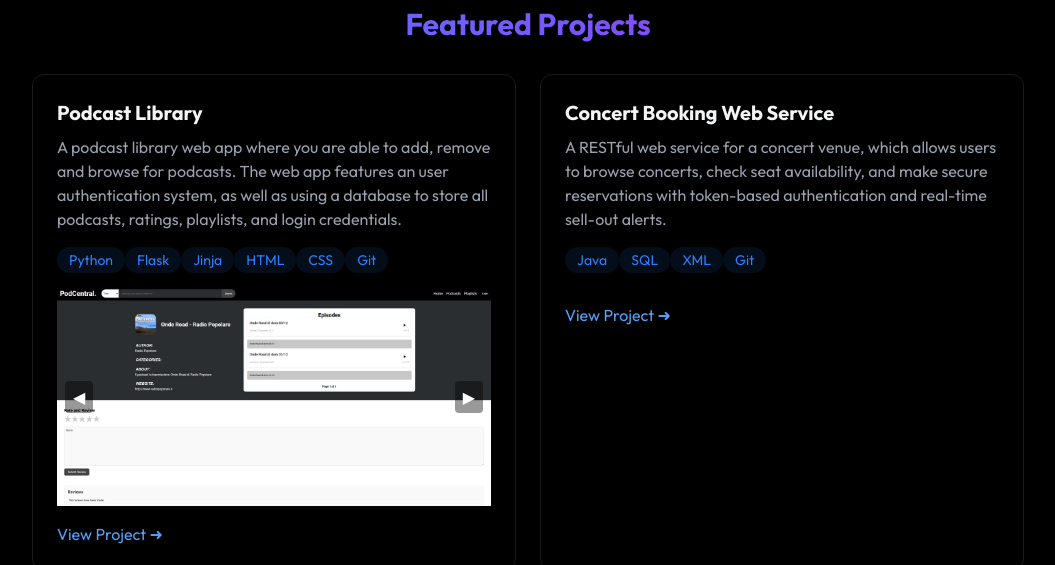
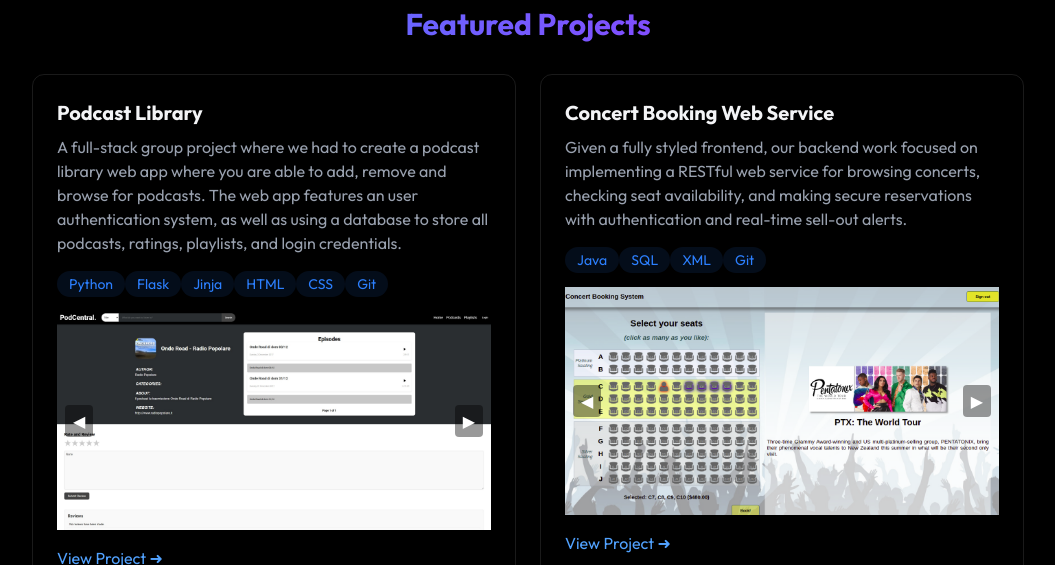
Before and after one commit to Bigmonterss/self-portfolio-project-2025, a React (Vite) app: page / in a window 1280 px wide. Shown: the part 2200-2765 px from the top of the page, without its empty margins (112-1167 px from the left). Built offline with nearby package versions, Linux system fonts and the light colour scheme.

Commit message:
FIX: carousel
fixed and updated so it includes more images.

```diff
--- a/src/components/ImageCarousel.jsx
+++ b/src/components/ImageCarousel.jsx
@@ -5,9 +5,13 @@ import podcastImage2 from '../assets/images/podcast/podcast-image2.jpg';
 import podcastImage3 from '../assets/images/podcast/podcast-image3.jpg';
 import landingPage from '../assets/images/prototype/landing.png';
 import registerPage from '../assets/images/prototype/register.png';
+import concertImage1 from '../assets/images/concert/booking-page.png';
+import concertImage2 from '../assets/images/concert/concerts-page.png';
+import concertImage3 from '../assets/images/concert/view-performer.png';
 
 const podcastImages = [podcastImage1, podcastImage2, podcastImage3];
 const prototypeImages = [landingPage, registerPage];
+const concertImages = [concertImage1, concertImage2, concertImage3];
 
 export const ImageCarousel = ({ images }) => {
     const [currentImage, setCurrentImage] = useState(0);
@@ -55,4 +59,4 @@ export const ImageCarousel = ({ images }) => {
 };
 
 // Export images too, if you want to import them from here
-export { podcastImages, prototypeImages };
+export { podcastImages, prototypeImages, concertImages };
--- a/src/components/sections/Projects.jsx
+++ b/src/components/sections/Projects.jsx
@@ -1,5 +1,5 @@
 import { RevealOnScroll } from "../RevealOnScroll";
-import { ImageCarousel, podcastImages, prototypeImages } from '../ImageCarousel';
+import { ImageCarousel, podcastImages, prototypeImages, concertImages } from '../ImageCarousel';
 
 export const Projects = () => {
 
@@ -15,7 +15,7 @@ export const Projects = () => {
                     <div className="p-6 rounded-xl border border-white/10 hover:-translate-y-1 hover:border-blue-500/30 hover:shadow-[0_2px_8px_rgba(59, 130, 246, 0.2)]">
                         <h3 className="text-xl font-bold mb-2">Podcast Library</h3>
                         <p className="text-gray-400 mb-4">
-                            A podcast library web app where you are able to add, remove and browse for podcasts.
+                            A full-stack group project where we had to create a podcast library web app where you are able to add, remove and browse for podcasts.
                             The web app features an user authentication system, as well as using a database to store all podcasts, ratings, playlists, and login credentials.
                         </p>
                         <div className="mb-4">
@@ -45,7 +45,7 @@ export const Projects = () => {
                     <div className="p-6 rounded-xl border border-white/10 hover:-translate-y-1 hover:border-blue-500/30 hover:shadow-[0_2px_8px_rgba(59, 130, 246, 0.2)]">
                         <h3 className="text-xl font-bold mb-2">Concert Booking Web Service</h3>
                         <p className="text-gray-400 mb-4">
-                            A RESTful web service for a concert venue, which allows users to browse concerts, check seat availability, and make secure reservations with token-based authentication and real-time sell-out alerts.
+                            Given a fully styled frontend, our backend work focused on implementing a RESTful web service for browsing concerts, checking seat availability, and making secure reservations with authentication and real-time sell-out alerts.
                         </p>
                         <div className="mb-4">
                             {["Java", "SQL", "XML", "Git"].map((tech, key) => (
@@ -56,7 +56,9 @@ export const Projects = () => {
                                 </span>
                             ))}
                         </div>
-
+                         <div className="relative">
+                            <ImageCarousel images={concertImages}/>
+                        </div>
                         <div className="flex justify-between items-center">
                             {/* for later */}
                             <a href="#" className="text-blue-400 hover:text-blue-300 transition-colours my-4">
```
